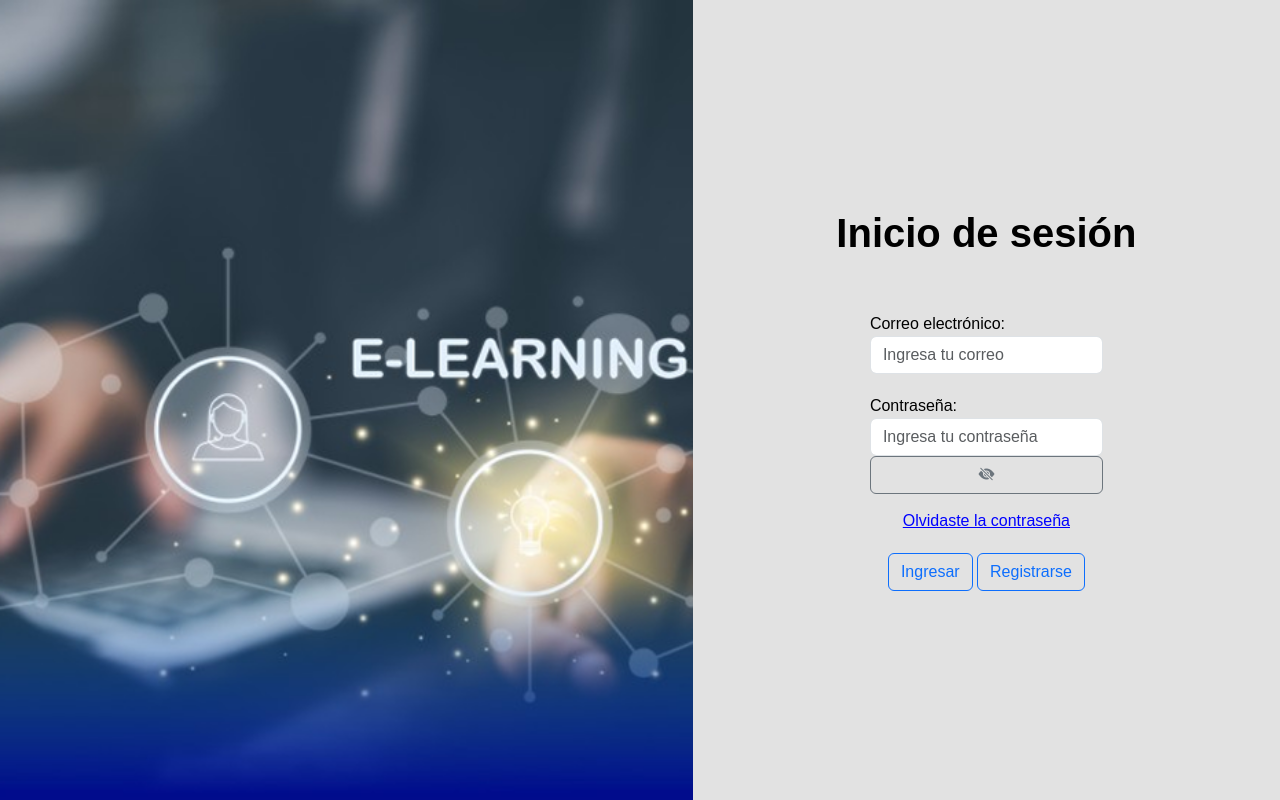
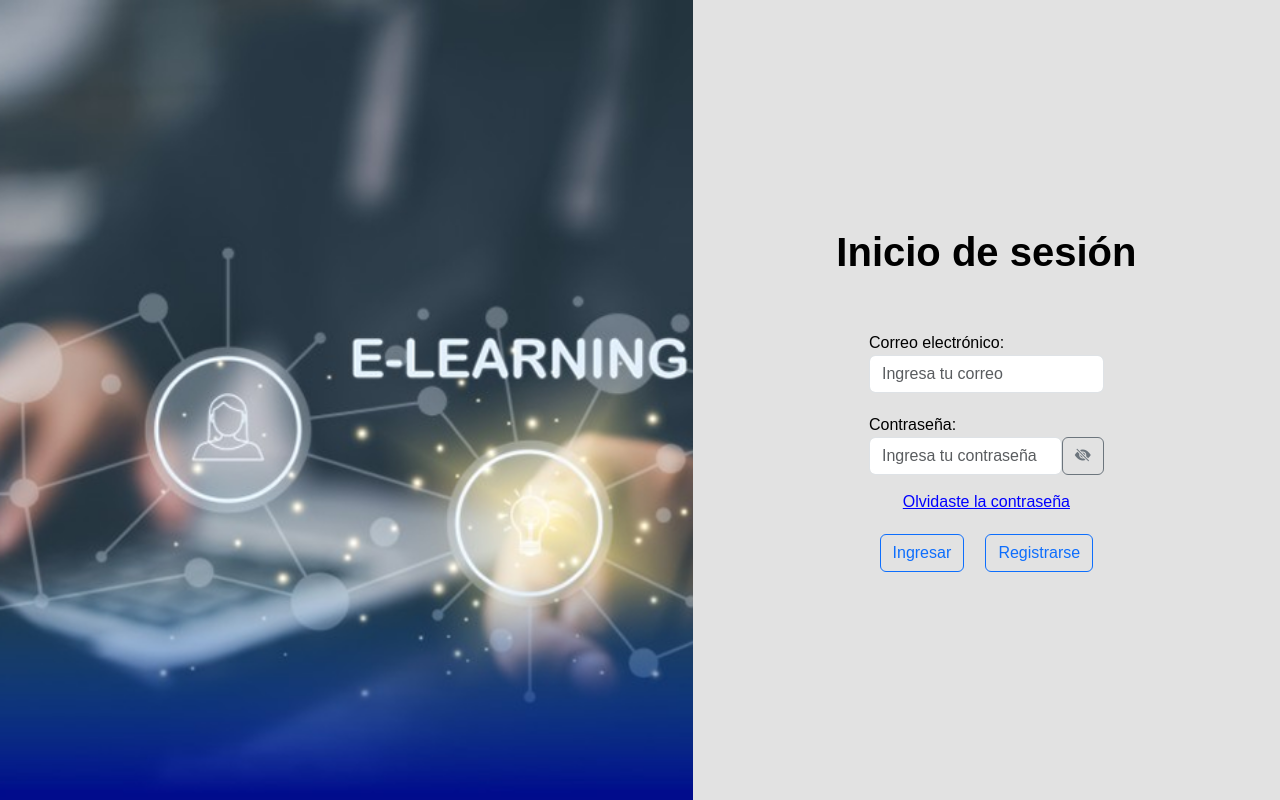
Before and after one commit to stiven200125/tutor_connect, a PHP site: page /views/login.html in a window 1280 px wide. Run offline with PHP 8.4, Linux system fonts and the light colour scheme.

Commit message:
Organización de login con contraseña, mejoras en la visual, espaciados en campos de correo y contraseña, organización de botón para ver/ocultar contraseña.

```diff
--- a/assets/css/general.css
+++ b/assets/css/general.css
@@ -96,4 +96,17 @@ ul, ol {
     padding: 10px 0;
     display: flex;
     flex-direction: column;
+    width: 40%;
 }
+
+#password-login {
+    display: flex;
+    width: 100%;
+
+}
+
+#botons {
+    width: 40%;
+    display: flex;
+    justify-content: space-around;
+}
--- a/views/login.html
+++ b/views/login.html
@@ -31,12 +31,14 @@
                 <input class="form-control" type="email" id="email" name="email" placeholder="Ingresa tu correo" required>
                 </div>
 
-                <div id="password-login" class="credentials-login">
-                <label class="form-label-2" for="password">Contraseña:</label>
-                <input class="form-control" type="password" id="password" name="password" placeholder="Ingresa tu contraseña " required>
-                <button class="btn btn-outline-secondary toggle-password" type="button" data-target="password">
-                    <i class="bi bi-eye-slash-fill"></i>
-                </button>
+                <div class="credentials-login">
+                    <label class="form-label-2" for="password">Contraseña:</label>
+                    <div id="password-login">
+                        <input class="form-control" type="password" id="password" name="password" placeholder="Ingresa tu contraseña " required>
+                        <button class="btn btn-outline-secondary toggle-password" type="button" data-target="password">
+                            <i class="bi bi-eye-slash-fill"></i>
+                        </button>
+                    </div>
                 </div>
 
                 <a class="old_password" href="https://about:blank">Olvidaste la contraseña</a>
```
